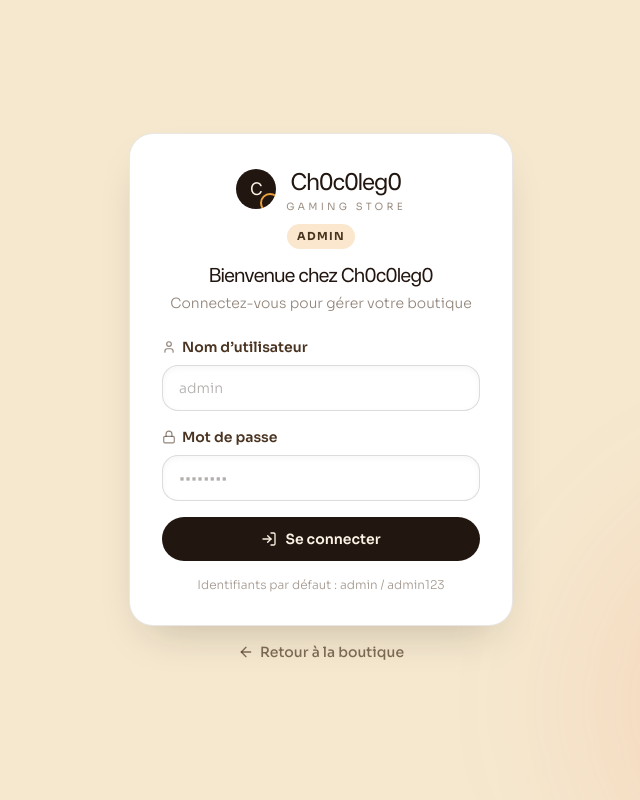
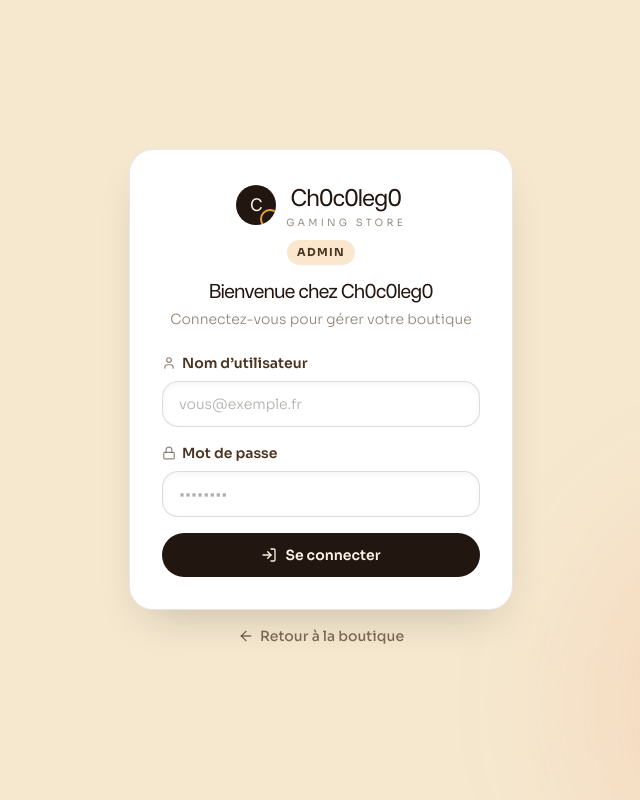
Before and after one commit to Ch0c0leg0/Ch0c0leg0, a Next.js app: page /admin/login in a window 1280 px wide. Shown: the whole page, without its empty margins (319-959 px from the left). Built offline with nearby package versions, Linux system fonts and the light colour scheme; no server answers.

Commit message:
Admin : identifiants par e-mail + retrait hint login

```diff
--- a/components/admin/login-form.tsx
+++ b/components/admin/login-form.tsx
@@ -55,7 +55,7 @@ export function LoginForm() {
           required
           autoComplete="username"
           className="input"
-          placeholder="admin"
+          placeholder="vous@exemple.fr"
         />
       </div>
       <div>
@@ -93,10 +93,6 @@ export function LoginForm() {
           </>
         )}
       </button>
-
-      <p className="text-center text-xs text-cocoa/50">
-        Identifiants par défaut : admin / admin123
-      </p>
     </form>
   );
 }
```
